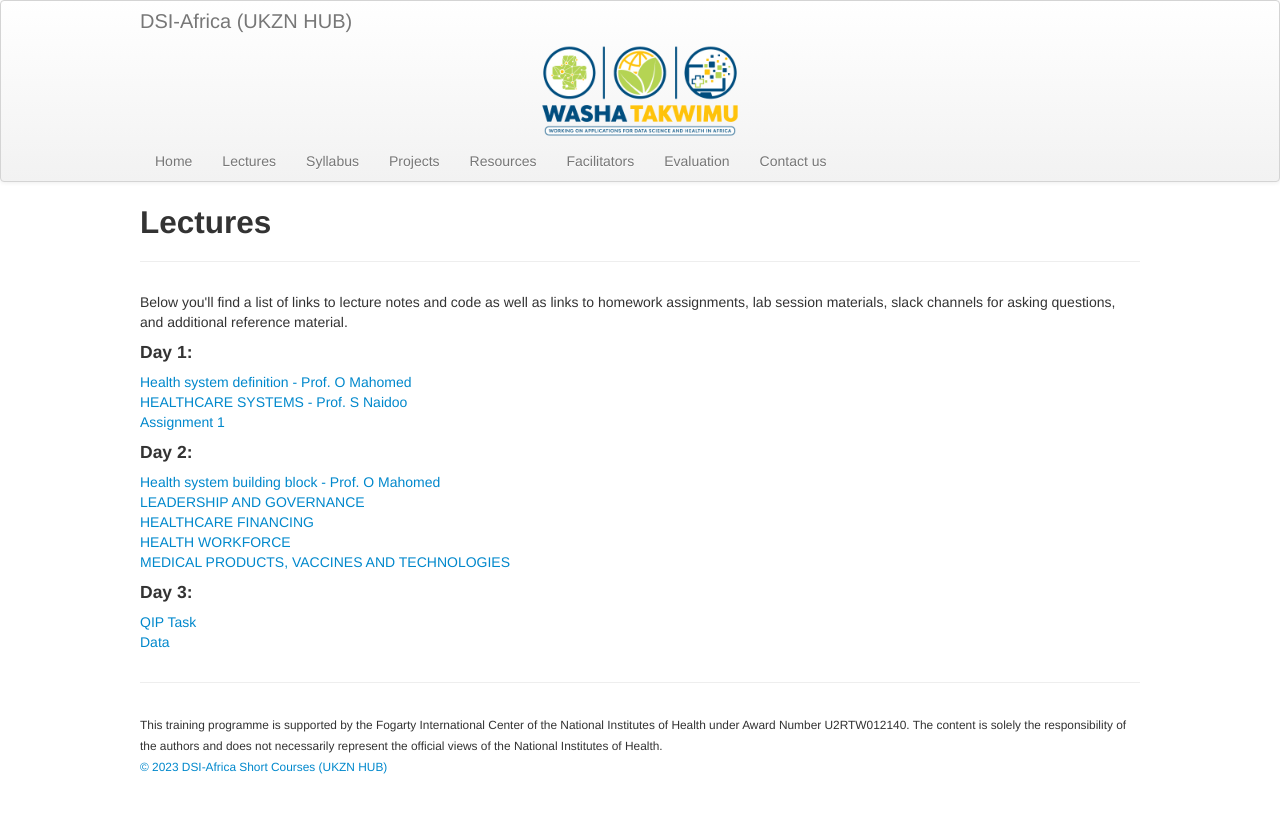
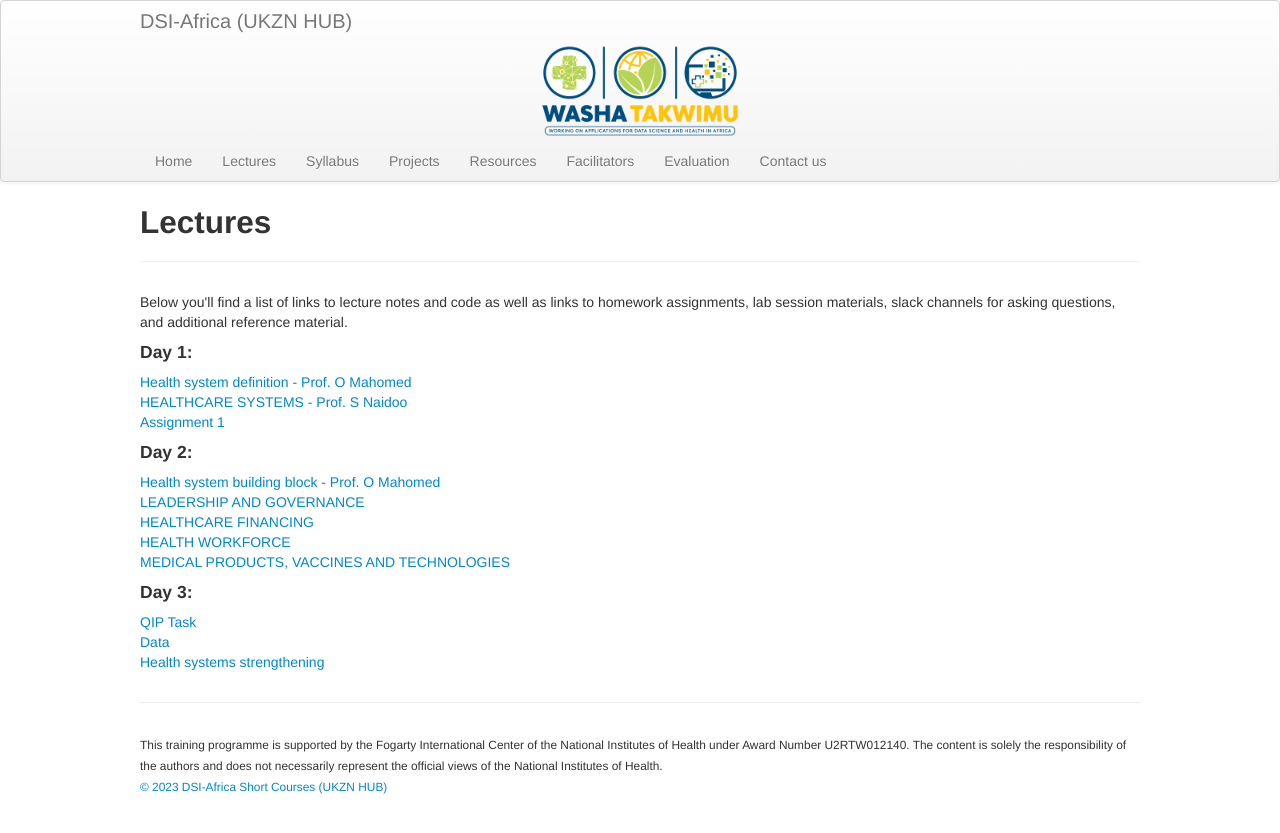
Before and after one commit to hscourseukzn/hscourseukzn.github.io, a Jekyll site: the page built from pages/lectures.md, in a window 1280 px wide. Shown: the top 833 px of the page. Built offline with Jekyll 4.4.1, drawn with Linux system fonts in a browser that asks for light colours.

Commit message:
Update lectures.md

```diff
--- a/pages/lectures.md
+++ b/pages/lectures.md
@@ -152,6 +152,7 @@ Below you'll find a list of links to lecture notes and code as well as links to
 
 <a href="https://hscourseukzn.github.io/PDFLectures/Copy of Data.xls" download> Data </a> <br>
 
+<a href="https://hscourseukzn.github.io/PDFLectures/Health systemn strengthening.pdf" download> Health systems strengthening </a> <br>
 
 
 
```
